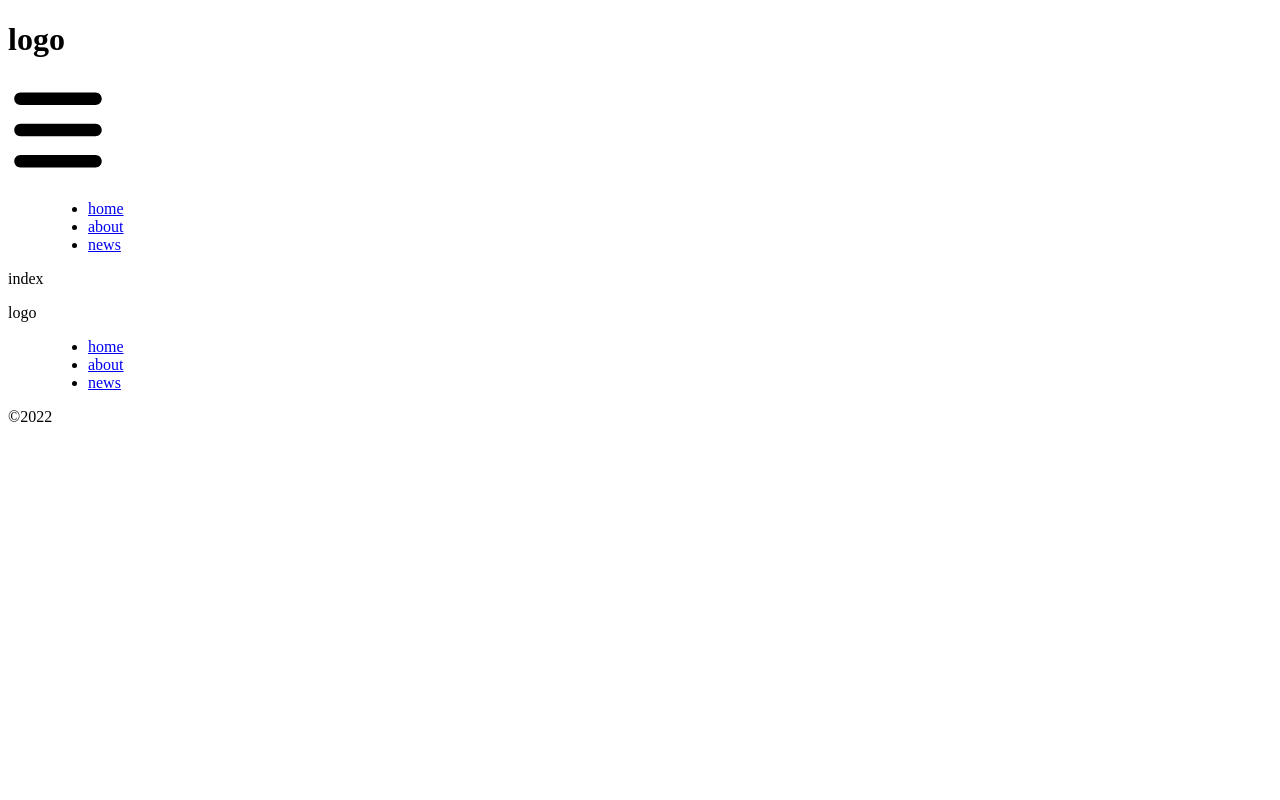
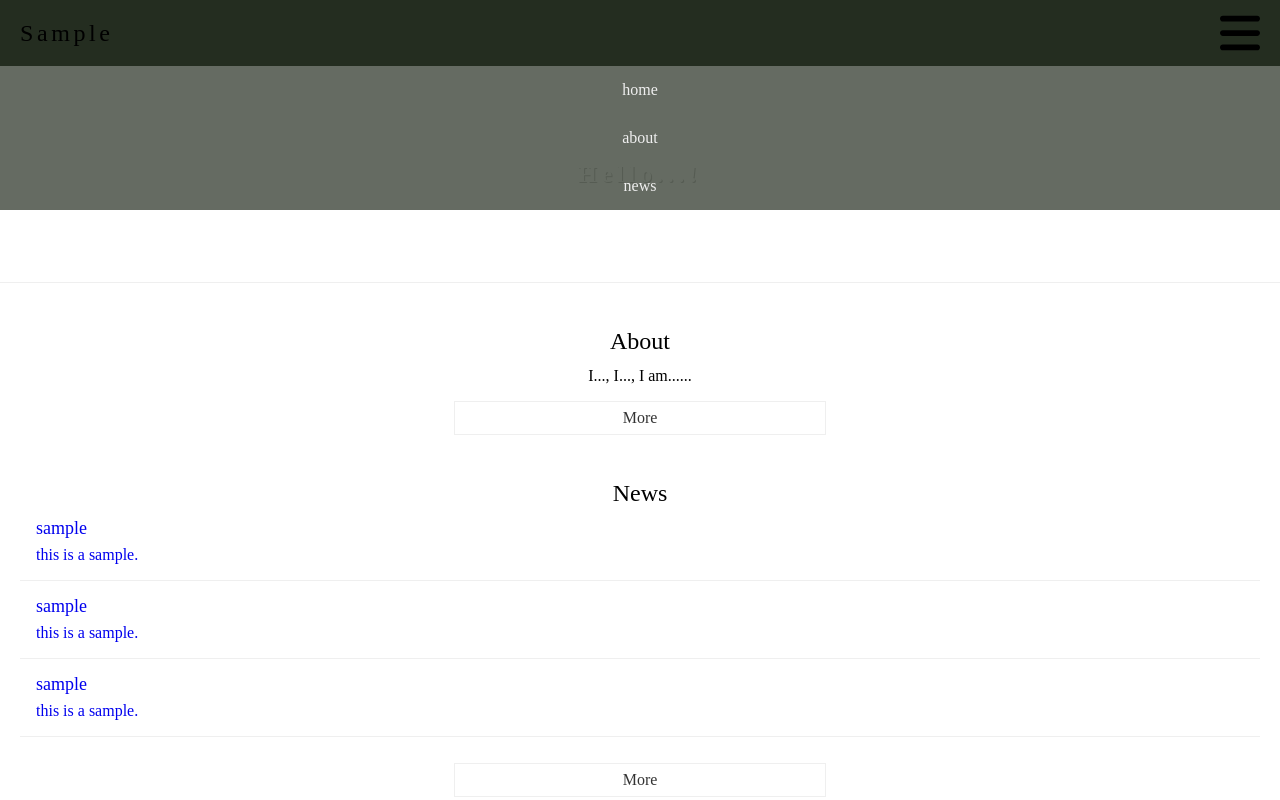
Before and after one commit to masayuki-abe/jamstack, a Nuxt app: page / in a window 1280 px wide. Shown: the top 800 px of the page. Built offline with nearby package versions, Linux system fonts and the light colour scheme.

Commit message:
sp版フロントページ実装完了

```diff
--- /dev/null
+++ b/components/atoms/buttons/BtnHamburger.vue
@@ -0,0 +1,18 @@
+<template>
+  <aside
+    @click="btnMenu"
+    class="l-header__hamburgar"
+  >
+    <img src="~/assets/img/common/bars-solid.svg" alt="menu" width="100" height="100">
+  </aside>
+</template>
+
+<script>
+export default {
+  methods: {
+    btnMenu () {
+      this.$emit('btnMenu')
+    }
+  }
+}
+</script>
--- a/components/atoms/logo.vue
+++ b/components/atoms/logo.vue
@@ -1,5 +1,5 @@
 <template>
   <span>
-    logo
+    Sample
   </span>
 </template>
--- /dev/null
+++ b/components/molecules/articlelist.vue
@@ -0,0 +1,55 @@
+<template>
+  <ul class="l-articlelist">
+    <li class="l-articlelist__item">
+      <nuxt-link to="/">
+        <dl>
+          <dt>sample</dt>
+          <dd>this is a sample.</dd>
+        </dl>
+      </nuxt-link>
+    </li>
+    <li class="l-articlelist__item">
+      <nuxt-link to="/">
+        <dl>
+          <dt>sample</dt>
+          <dd>this is a sample.</dd>
+        </dl>
+      </nuxt-link>
+    </li>
+    <li class="l-articlelist__item">
+      <nuxt-link to="/">
+        <dl>
+          <dt>sample</dt>
+          <dd>this is a sample.</dd>
+        </dl>
+      </nuxt-link>
+    </li>
+  </ul>
+</template>
+
+<style lang="scss" scoped>
+.l-articlelist{
+  list-style: none;
+  padding-bottom: 1em;
+  &__item{
+    font-size: 1.6rem;
+    a{
+      display: block;
+      margin-bottom: 1em;
+      padding: 0 1em 1em;
+      border-bottom: 1px #efefef solid;
+      text-decoration: none;
+      dl{
+        dt{
+          padding-bottom: .5em;
+          font-size: 1.8rem;
+          line-height: 1;
+        }
+        dd{
+          font-size: 1.6rem;
+        }
+      }
+    }
+  }
+}
+</style>
--- a/components/molecules/navigation.vue
+++ b/components/molecules/navigation.vue
@@ -1,17 +1,17 @@
 <template>
-  <nav>
-    <ul>
-      <li>
+  <nav class="l-navigation">
+    <ul clas="l-navigation__body">
+      <li class="l-navigation__body-item">
         <nuxt-link to="/">
           home
         </nuxt-link>
       </li>
-      <li>
+      <li class="l-navigation__body-item">
         <nuxt-link to="/about/">
           about
         </nuxt-link>
       </li>
-      <li>
+      <li class="l-navigation__body-item">
         <nuxt-link to="/news/">
           news
         </nuxt-link>
@@ -19,3 +19,28 @@
     </ul>
   </nav>
 </template>
+
+<style lang="scss" scoped>
+.l-navigation{
+  position: absolute;
+  top: 100%;
+  left: 0;
+  z-index: 2;
+  width: 100%;
+  background-color: rgba(36, 45, 32, .7);
+  &__body{
+    list-style: none;
+    &-item{
+      font-size: 1.6rem;
+      line-height: 1;
+      a{
+        display: block;
+        padding: 1em;
+        color: #efefef;
+        text-decoration: none;
+        text-align: center;
+      }
+    }
+  }
+}
+</style>
--- a/components/organisms/HtmlFooter.vue
+++ b/components/organisms/HtmlFooter.vue
@@ -11,3 +11,29 @@
     <atomsCopyright/>
   </footer>
 </template>
+
+<style lang="scss" scoped>
+.l-footer{
+  padding: 2.4rem 0;
+  background-color: #333;
+  dl{
+    padding-bottom: 2.4rem;
+    dt{
+      padding-bottom: 1em;
+      color: #efefef;
+      font-size: 2rem;
+      font-weight: 400;
+      line-height: 1;
+      text-align: center;
+    }
+  }
+  .l-navigation{
+    position: static;
+  }
+  .c-copyright{
+    color: #efefef;
+    font-size: 1.2rem;
+    text-align: center;
+  }
+}
+</style>
--- a/components/organisms/HtmlHeader.vue
+++ b/components/organisms/HtmlHeader.vue
@@ -1,13 +1,88 @@
 <template>
   <header class="l-header">
-    <h1>
-      <atomsLogo/>
-    </h1>
-    <dl>
-      <dt><img src="~/assets/img/common/bars-solid.svg" alt="menu" width="100" height="100"></dt>
-      <dd>
-        <moleculesNavigation/>
-      </dd>
-    </dl>
+    <div class="f-mixin__inner">
+      <h1 class="l-header__logo">
+        <AtomsLogo/>
+      </h1>
+      <AtomsButtonsBtnHamburger
+        @btnMenu="toggleMenu"
+      />
+      <transition
+        @before-enter="beforeEnter"
+        @enter="enter"
+        @before-leave="beforeLeave"
+        @leave="leave"
+      >
+        <MoleculesNavigation
+          v-if="gnaviOn || !isMobile"
+        />
+      </transition>
+    </div>
   </header>
 </template>
+
+<script>
+export default {
+  data () {
+    return {
+      gnaviOn: false,
+      windowWidth: 1025
+    }
+  },
+  computed: {
+    isMobile () {
+      return this.windowWidth < 1024
+    }
+  },
+  mounted () {
+    this.windowWidth = window.innerWidth
+    this.$nextTick(() => {
+      window.addEventListener('resize', () => {
+        this.windowWidth = window.innerWidth
+      })
+    })
+  },
+  methods: {
+    toggleMenu () {
+      this.gnaviOn = !this.gnaviOn
+    },
+    beforeEnter (el) {
+      el.style.height = '0'
+    },
+    enter (el) {
+      el.style.height = el.scrollHeight + 'px'
+    },
+    beforeLeave (el) {
+      el.style.height = el.scrollHeight + 'px'
+    },
+    leave (el) {
+      el.style.height = '0'
+    }
+  }
+}
+</script>
+
+<style lang="scss" scoped>
+.f-mixin__inner{
+  display: flex;
+  justify-content: space-between;
+  align-items: center;
+  padding: 10px 20px;
+}
+.l-header{
+  position: relative;
+  background-color: #242d20;
+  &__logo{
+    color: #000;
+    font-size: 2.4rem;
+    font-weight: 400;
+    line-height: 1;
+    letter-spacing: .15em;
+  }
+  &__hamburgar{
+    width: 40px;
+    font-size: 0;
+    line-height: 0;
+  }
+}
+</style>
--- /dev/null
+++ b/components/templates/FrontPage.vue
@@ -0,0 +1,88 @@
+<template>
+  <main>
+    <section class="p-heroimage">
+      <h2>Hello...!</h2>
+    </section>
+
+    <section class="p-about">
+      <div class="f-mixin__inner">
+        <h3 class="c-title__section">About</h3>
+        <p class="c-text__read p-about__text">I..., I..., I am......</p>
+        <p class="c-button__more">
+          <nuxt-link to="/about">
+            More
+          </nuxt-link>
+        </p>
+      </div>
+    </section>
+
+    <section class="p-articlelist">
+      <div class="f-mixin__inner">
+        <h3 class="c-title__section">News</h3>
+        <MoleculesArticlelist />
+        <p class="c-button__more">
+          <nuxt-link to="/about">
+            More
+          </nuxt-link>
+        </p>
+      </div>
+    </section>
+  </main>
+</template>
+
+<style lang="scss" scoped>
+.f-mixin{
+  &__inner{
+    padding: 0 20px 45px;
+  }
+}
+.c-title{
+  &__section{
+    padding-bottom: .5em;
+    font-size: 2.4rem;
+    font-weight: 400;
+    text-align: center;
+  }
+}
+.c-text{
+  &__read{
+    font-size: 1.6rem;
+  }
+}
+.c-button{
+  &__more{
+    width: 30%;
+    margin: 0 auto;
+    a{
+      display: block;
+      padding: .5em 1em;
+      border: 1px #efefef solid;
+      color: #333;
+      font-size: 1.6rem;
+      line-height: 1;
+      text-align: center;
+      text-decoration: none;
+    }
+  }
+}
+.p-heroimage{
+  width: 100%;
+  margin-bottom: 45px;
+  border-bottom: 1px #efefef solid;
+  h2{
+    padding: 4em 0;
+    color: #fff;
+    font-size: 2.4rem;
+    line-height: 1;
+    letter-spacing: .2em;
+    text-align: center;
+    text-shadow: 1px 1px #ccc;
+  }
+}
+.p-about{
+  &__text{
+    padding-bottom: 1em;
+    text-align: center;
+  }
+}
+</style>
--- a/layouts/default.vue
+++ b/layouts/default.vue
@@ -15,5 +15,19 @@ export default {
 </script>
 
 <style lang="scss">
-
+*{
+  margin: 0;
+  padding: 0;
+  box-sizing: border-box;
+}
+html{
+  font-size: 62.5%;
+}
+body{
+  font-size: 1rem;
+}
+img{
+  width: 100%;
+  height: auto;
+}
 </style>
--- a/package.json
+++ b/package.json
@@ -12,10 +12,14 @@
     "@nuxtjs/axios": "^5.13.6",
     "core-js": "^3.19.3",
     "nuxt": "^2.15.8",
+    "sass": "^1.49.9",
+    "sass-loader": "10",
     "vue": "^2.6.14",
     "vue-server-renderer": "^2.6.14",
     "vue-template-compiler": "^2.6.14",
     "webpack": "^4.46.0"
   },
-  "devDependencies": {}
+  "devDependencies": {
+    "fibers": "^5.0.1"
+  }
 }
--- a/pages/index.vue
+++ b/pages/index.vue
@@ -1,7 +1,5 @@
 <template>
-  <div>
-    index
-  </div>
+  <TemplatesFrontPage />
 </template>
 
 <script>
```
Also changed, not shown: 1 other file (tests, documents, lock files or other folders).
